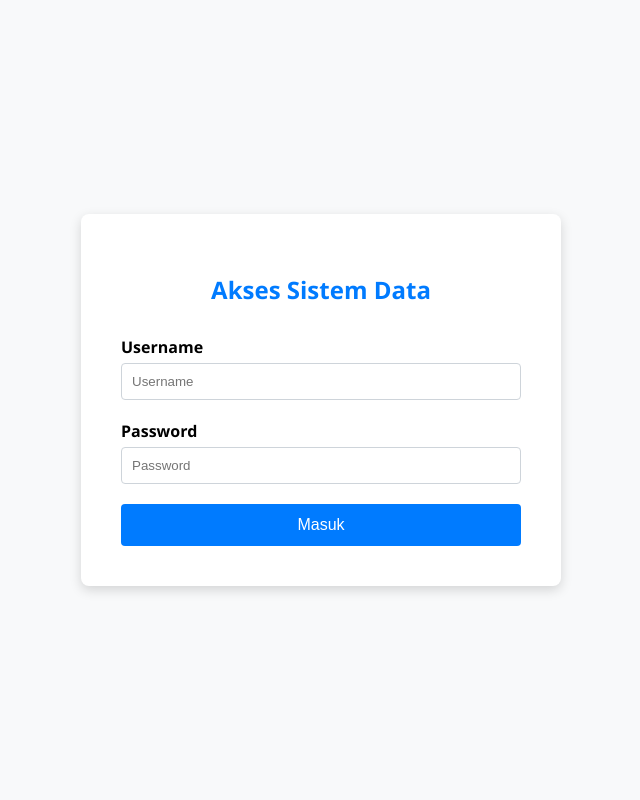
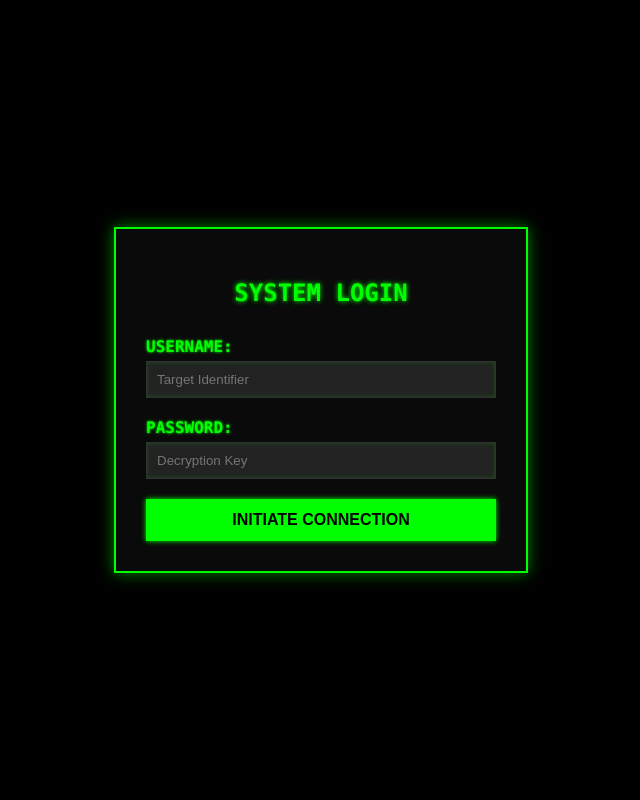
Before and after one commit to krackxor/PAM, a Flask app: page /login in a window 1280 px wide. Shown: the whole page, without its empty margins (319-959 px from the left). Run offline with Flask 3, Linux system fonts and the light colour scheme.

Commit message:
Update login.html

```diff
--- a/templates/login.html
+++ b/templates/login.html
@@ -1,38 +1,43 @@
 <!DOCTYPE html>
-<html lang="id">
+<html lang="en">
 <head>
     <meta charset="UTF-8">
     <meta name="viewport" content="width=device-width, initial-scale=1.0">
-    <title>Login - Akses Data</title>
+    <title>TERMINAL ACCESS - AUTH REQUIRED</title>
     <style>
         :root {
-            --primary-color: #007bff;
-            --bg-color: #f8f9fa;
-            --card-bg: #ffffff;
-            --shadow: 0 4px 12px rgba(0, 0, 0, 0.15);
-            --border-radius: 8px;
+            --primary-color: #00ff00; /* Neon Green - Main Accent */
+            --bg-color: #000000; /* Pure Black Background */
+            --card-bg: #0a0a0a; /* Deep dark card background */
+            --shadow: 0 0 15px rgba(0, 255, 0, 0.5);
+            --border-radius: 0px;
         }
         body {
-            font-family: 'Segoe UI', Tahoma, Geneva, Verdana, sans-serif;
+            font-family: 'Consolas', 'Courier New', monospace;
             background-color: var(--bg-color);
             display: flex;
             justify-content: center;
             align-items: center;
             min-height: 100vh;
             margin: 0;
+            color: var(--primary-color);
+            text-shadow: 0 0 3px var(--primary-color);
         }
         .login-container {
-            width: 100%;
-            max-width: 400px;
+            width: 90%;
+            max-width: 350px;
             background-color: var(--card-bg);
-            padding: 40px;
+            padding: 30px;
             border-radius: var(--border-radius);
+            border: 2px solid var(--primary-color);
             box-shadow: var(--shadow);
             text-align: center;
         }
         h2 {
             color: var(--primary-color);
             margin-bottom: 30px;
+            text-shadow: 0 0 5px var(--primary-color);
+            text-transform: uppercase;
         }
         .form-group {
             margin-bottom: 20px;
@@ -46,63 +51,76 @@
         .form-control {
             width: 100%;
             padding: 10px;
-            border: 1px solid #ced4da;
-            border-radius: 4px;
+            background-color: #222;
+            color: var(--primary-color);
+            border: 1px solid #333;
+            border-radius: 0px;
             box-sizing: border-box;
+            box-shadow: inset 0 0 5px rgba(0, 255, 0, 0.2);
+        }
+        .form-control:focus {
+             border-color: #00ffff;
+             box-shadow: 0 0 10px #00ffff;
+             outline: none;
         }
         .btn-primary {
             background-color: var(--primary-color);
-            color: white;
+            color: var(--bg-color);
             border: none;
             padding: 12px;
-            border-radius: 4px;
+            border-radius: 0px;
             cursor: pointer;
             width: 100%;
             font-size: 16px;
+            font-weight: 700;
             transition: background-color 0.3s;
+            box-shadow: 0 0 5px var(--primary-color);
         }
         .btn-primary:hover {
-            background-color: #0056b3;
+            background-color: #00ffff;
+            box-shadow: 0 0 10px #00ffff;
+            color: #000;
         }
         .alert {
             padding: 10px;
             margin-bottom: 15px;
-            border-radius: 4px;
+            border-radius: 0px;
             text-align: left;
+            text-shadow: none;
         }
         .alert-danger {
-            background-color: #f8d7da;
-            color: #721c24;
-            border: 1px solid #f5c6cb;
+            background-color: #330033;
+            color: #ff00ff;
+            border: 1px solid #ff00ff;
         }
     </style>
 </head>
 <body>
     <div class="login-container">
-        <h2>Akses Sistem Data</h2>
+        <h2><i class="fas fa-lock"></i> SYSTEM LOGIN</h2>
 
         {% with messages = get_flashed_messages(with_categories=true) %}
             {% if messages %}
                 {% for category, message in messages %}
-                    <div class="alert alert-{{ category }}">{{ message }}</div>
+                    <div class="alert alert-danger">** ACCESS DENIED: {{ message | upper }} **</div>
                 {% endfor %}
             {% endif %}
         {% endwith %}
 
         <form method="POST" action="{{ url_for('login') }}">
-            {{ form.hidden_tag() }}
+            <input type="hidden" name="csrf_token" value="{{ form.csrf_token.data if form.csrf_token.data else '' }}">
 
             <div class="form-group">
-                {{ form.username.label(class="form-label") }}
-                {{ form.username(class="form-control", placeholder="Username") }}
+                <label for="username">USERNAME:</label>
+                <input type="text" id="username" name="username" class="form-control" placeholder="Target Identifier" required>
             </div>
 
             <div class="form-group">
-                {{ form.password.label(class="form-label") }}
-                {{ form.password(class="form-control", placeholder="Password") }}
+                <label for="password">PASSWORD:</label>
+                <input type="password" id="password" name="password" class="form-control" placeholder="Decryption Key" required>
             </div>
 
-            {{ form.submit(class="btn-primary") }}
+            <button type="submit" class="btn-primary">INITIATE CONNECTION</button>
         </form>
     </div>
 </body>
```
